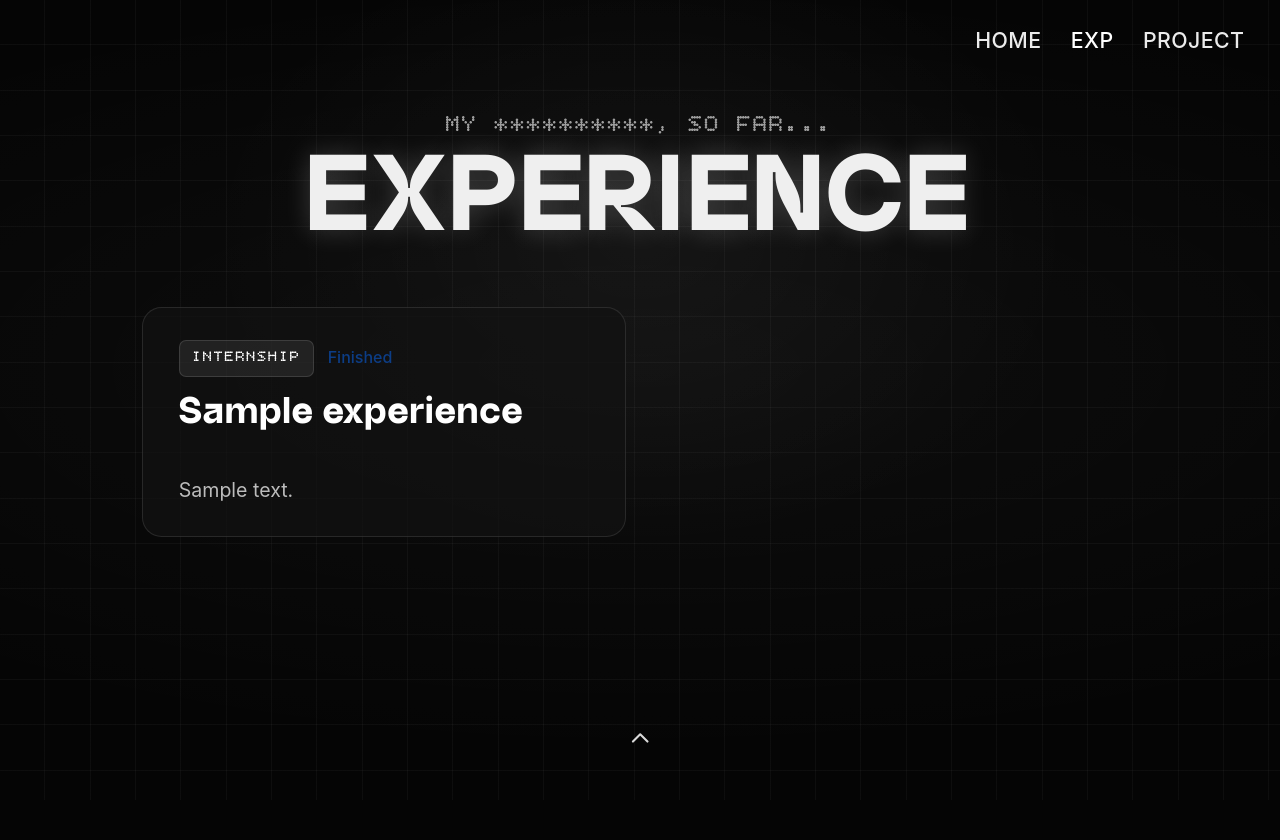
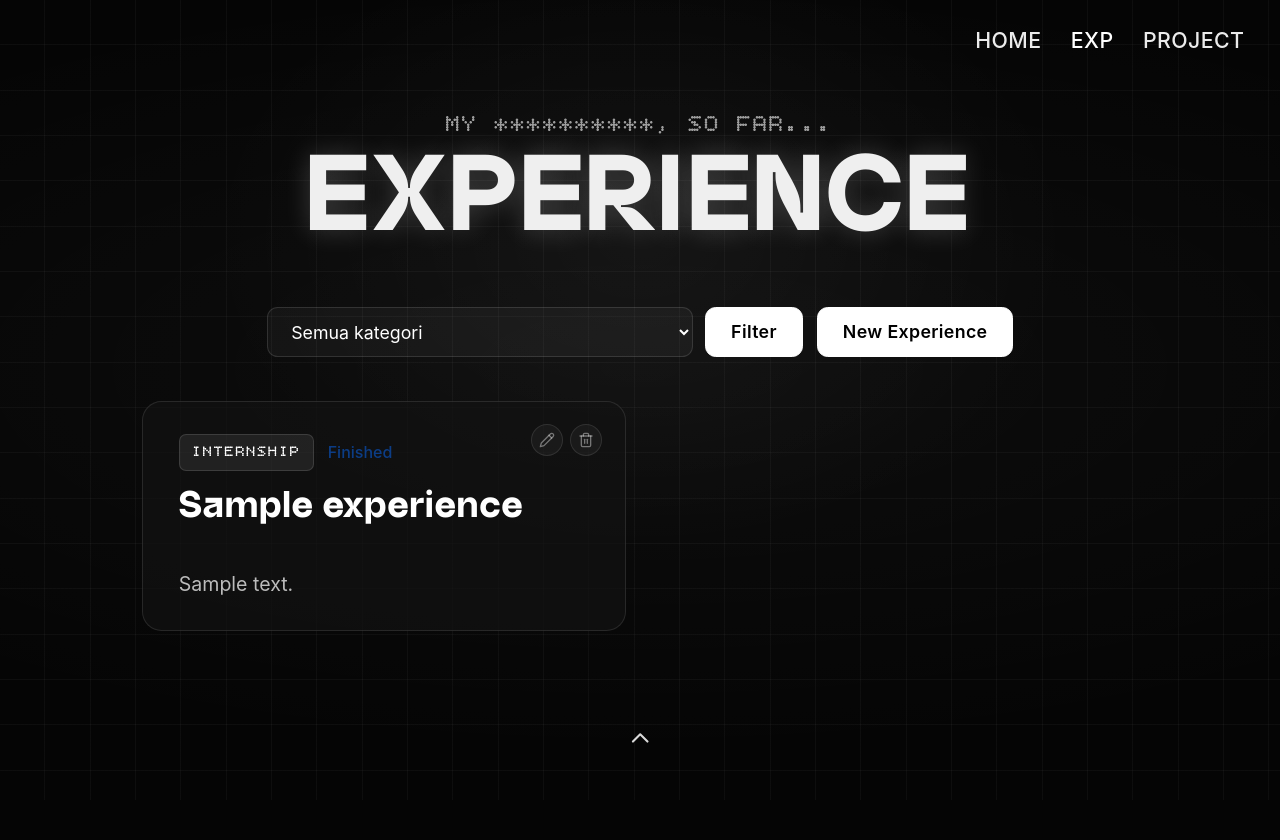
Before and after one commit to zh4ck/myportofolio, a Django app: page /experience/ in a window 1280 px wide. Shown: the top 840 px of the page. Run offline with Django 5.2, Linux system fonts and the light colour scheme; tables that the repository leaves empty hold one stand-in row (values such as "Sample post"); some web fonts are replaced.

Commit message:
chore(tugas3): done

```diff
--- a/main/urls.py
+++ b/main/urls.py
@@ -1,14 +1,29 @@
 from django.urls import path
 
-from main.views import show_main, show_experience, show_project, create_project, get_projects_json, delete_project
+from main.views import (
+    show_main,
+    show_experience,
+    show_project,
+    create_project,
+    get_projects_json,
+    delete_project,
+    create_experience,
+    update_experience,
+    delete_experience,
+    get_experience_json,
+)
 
 app_name = "main"
 
 urlpatterns = [
     path("", show_main, name="show_main"),
     path("experience/", show_experience, name="show_experience"),
+    path("experience/add/", create_experience, name="create_experience"),
+    path("experience/<uuid:experience_id>/edit/", update_experience, name="update_experience"),
+    path("experience/<uuid:experience_id>/delete/", delete_experience, name="delete_experience"),
     path("project/", show_project, name="show_project"),
     path("projects/add/", create_project, name="create_project"),
     path("api/projects/", get_projects_json, name="get_projects_json"),
     path("projects/<uuid:project_id>/delete/",delete_project,name="delete_project"),
+    path("api/experience/", get_experience_json, name="get_experience_json"),
 ]
--- a/main/views.py
+++ b/main/views.py
@@ -3,6 +3,7 @@ from django.shortcuts import render, get_object_or_404, redirect
 from django.contrib import messages
 from django.core import serializers
 from django.http import HttpResponse
+from django.urls import reverse
 
 from main.models import Experience, Projects
 from main.forms import ProjectForm, ExperienceForm
@@ -21,12 +22,86 @@ def show_main(request):
     return render(request, "index.html", context)
 
 
+def get_experience_json(request):
+    category_query = request.GET.get("category", "").strip()
+    experiences = Experience.objects.all().order_by("-started_at")
+
+    if category_query:
+        experiences = experiences.filter(category=category_query)
+
+    experiences_json = serializers.serialize("json", experiences)
+    return HttpResponse(experiences_json, content_type="application/json")
+
+
 def show_experience(request):
+    experiences_json = get_experience_json(request).content
+    experience_list = [
+        deserialized.object
+        for deserialized in serializers.deserialize("json", experiences_json)
+    ]
+
     context = {
         "name": "Zayyan",
-        "experience_list": Experience.objects.all(),
+        "experience_list": experience_list,
+        "category_query": request.GET.get("category", "").strip(),
+        "experience_categories": Experience.EXPERIENCE_CHOICES,
     }
     return render(request, "experience.html", context)
+
+
+def create_experience(request):
+    form = ExperienceForm(request.POST or None)
+
+    if request.method == "POST" and form.is_valid():
+        form.save()
+        messages.success(request, "Experience baru berhasil ditambahkan!")
+        return redirect("main:show_experience")
+
+    context = {
+        "name": "Zayyan",
+        "form": form,
+        "form_title": "Add New Experience",
+        "form_action": reverse("main:create_experience"),
+        "is_update": False,
+    }
+    return render(request, "experience_form.html", context)
+
+
+def update_experience(request, experience_id):
+    experience = get_object_or_404(Experience, pk=experience_id)
+    form = ExperienceForm(request.POST or None, instance=experience)
+
+    if request.method == "POST" and form.is_valid():
+        form.save()
+        messages.success(request, "Experience berhasil diperbarui!")
+        return redirect("main:show_experience")
+
+    context = {
+        "name": "Zayyan",
+        "form": form,
+        "form_title": "Edit Experience",
+        "form_action": reverse("main:update_experience", args=[experience_id]),
+        "is_update": True,
+    }
+    return render(request, "experience_form.html", context)
+
+
+def delete_experience(request, experience_id):
+    experience = get_object_or_404(Experience, pk=experience_id)
+
+    if request.method == "POST":
+        admin_key = request.POST.get("admin_key", "").strip()
+        expected_key = os.getenv("ADMIN_KEY", "")
+
+        if not expected_key or admin_key != expected_key:
+            messages.error(request, "Key salah! Kamu siapa cik!!!")
+            return redirect("main:show_experience")
+
+        experience.delete()
+        messages.success(request, "Experience berhasil dihapus!")
+        return redirect("main:show_experience")
+
+    return redirect("main:show_experience")
 
 
 def show_project(request):
--- a/static/css/style.css
+++ b/static/css/style.css
@@ -908,6 +908,16 @@ ul { list-style: none; }
     z-index: 3;
 }
 
+.experience-actions {
+    position: absolute;
+    top: 0.24rem;
+    right: 0.26rem;
+    z-index: 3;
+    display: flex;
+    flex-direction: row;
+    gap: 0.08rem;
+}
+
 .project-delete-btn {
     display: grid;
     place-items: center;
--- /dev/null
+++ b/templates/components/experience_delete_modal.html
@@ -0,0 +1,65 @@
+<div class="experience-actions">
+    <a href="{% url 'main:update_experience' experience.id %}"
+       class="project-delete-btn"
+       aria-label="Ubah {{ experience.title }}"
+       title="Ubah experience">
+        <svg viewBox="0 0 24 24" width="14" height="14" fill="none" stroke="currentColor" stroke-width="2" stroke-linecap="round" stroke-linejoin="round" aria-hidden="true">
+            <path d="M17 3a2.85 2.83 0 1 1 4 4L7.5 20.5 2 22l1.5-5.5Z"></path>
+            <path d="m15 5 4 4"></path>
+        </svg>
+    </a>
+    <button type="button"
+            class="project-delete-btn"
+            popovertarget="delete-experience-{{ experience.id }}"
+            aria-label="Hapus {{ experience.title }}"
+            title="Hapus experience">
+        <svg viewBox="0 0 24 24" width="14" height="14" fill="none" stroke="currentColor" stroke-width="2" stroke-linecap="round" stroke-linejoin="round" aria-hidden="true">
+            <polyline points="3 6 5 6 21 6"></polyline>
+            <path d="M19 6v14a2 2 0 0 1-2 2H7a2 2 0 0 1-2-2V6m3 0V4a2 2 0 0 1 2-2h4a2 2 0 0 1 2 2v2"></path>
+            <line x1="10" y1="11" x2="10" y2="17"></line>
+            <line x1="14" y1="11" x2="14" y2="17"></line>
+        </svg>
+    </button>
+</div>
+<div id="delete-experience-{{ experience.id }}"
+     class="project-delete-modal"
+     popover="auto"
+     role="dialog"
+     aria-modal="true"
+     aria-labelledby="delete-experience-title-{{ experience.id }}">
+    <button type="button"
+            class="project-delete-modal__backdrop"
+            popovertarget="delete-experience-{{ experience.id }}"
+            popovertargetaction="hide"
+            aria-label="Tutup konfirmasi hapus"></button>
+    <div class="project-delete-modal__content">
+        <button type="button"
+                class="project-delete-modal__close"
+                popovertarget="delete-experience-{{ experience.id }}"
+                popovertargetaction="hide"
+                aria-label="Tutup konfirmasi hapus">×</button>
+        <h2 id="delete-experience-title-{{ experience.id }}" class="project-delete-modal__title">Hapus Experience?</h2>
+        <p class="project-delete-modal__desc">
+            Apakah kamu yakin ingin menghapus <strong>{{ experience.title }}</strong>?
+        </p>
+        <form method="post" action="{% url 'main:delete_experience' experience.id %}" class="project-delete-form">
+            {% csrf_token %}
+            <div class="project-delete-modal__field">
+                <label for="admin-key-{{ experience.id }}" class="project-delete-modal__label">SECRET KEY</label>
+                <input type="password"
+                       id="admin-key-{{ experience.id }}"
+                       name="admin_key"
+                       placeholder="Masukkan secret key..."
+                       class="project-delete-modal__input"
+                       required>
+            </div>
+            <div class="project-delete-modal__actions">
+                <button type="button"
+                        class="button button-modal-cancel"
+                        popovertarget="delete-experience-{{ experience.id }}"
+                        popovertargetaction="hide">Batal</button>
+                <button type="submit" class="button button-danger">Ya, Hapus</button>
+            </div>
+        </form>
+    </div>
+</div>
--- a/templates/experience.html
+++ b/templates/experience.html
@@ -19,11 +19,32 @@
                     <h1 class="experience__title">EXPERIENCE</h1>
                 </div>
 
+                <div class="project-toolbar">
+                    <form method="get" action="{% url 'main:show_experience' %}" class="project-search">
+                        <select name="category" class="project-search__input" aria-label="Filter berdasarkan kategori experience">
+                            <option value="">Semua kategori</option>
+                            {% for value, label in experience_categories %}
+                                <option value="{{ value }}" {% if category_query == value %}selected{% endif %}>{{ label }}</option>
+                            {% endfor %}
+                        </select>
+                        <button type="submit" class="button">Filter</button>
+                        {% if category_query %}
+                            <a href="{% url 'main:show_experience' %}" class="button button-secondary">Clear</a>
+                        {% endif %}
+                    </form>
+                    <a href="{% url 'main:create_experience' %}" class="button project-add-button">
+                        New Experience
+                    </a>
+                </div>
+
                 <div class="experience-container">
                     <div class="experience-grid">
                         {% for experience in experience_list %}
                             <article class="experience-card">
                                 <div class="experience-card__glow" aria-hidden="true"></div>
+
+                                {% include "components/experience_delete_modal.html" with experience=experience %}
+
                                 <div class="experience-card__header">
                                     <span class="experience-category">
                                         {{ experience.get_category_display }}
@@ -47,7 +68,11 @@
                             </article>
                         {% empty %}
                             <div class="empty-state">
-                                <p class="empty-state__msg">Belum ada pengalaman yang ditambahkan.</p>
+                                {% if category_query %}
+                                    <p class="empty-state__msg">Tidak ada experience dengan kategori "{{ category_query }}".</p>
+                                {% else %}
+                                    <p class="empty-state__msg">Belum ada pengalaman yang ditambahkan.</p>
+                                {% endif %}
                             </div>
                         {% endfor %}
                     </div>
```
Also changed, not shown: main/forms.py (+17 -1 lines), templates/experience_form.html (added, +55 -0 lines), README.md.
